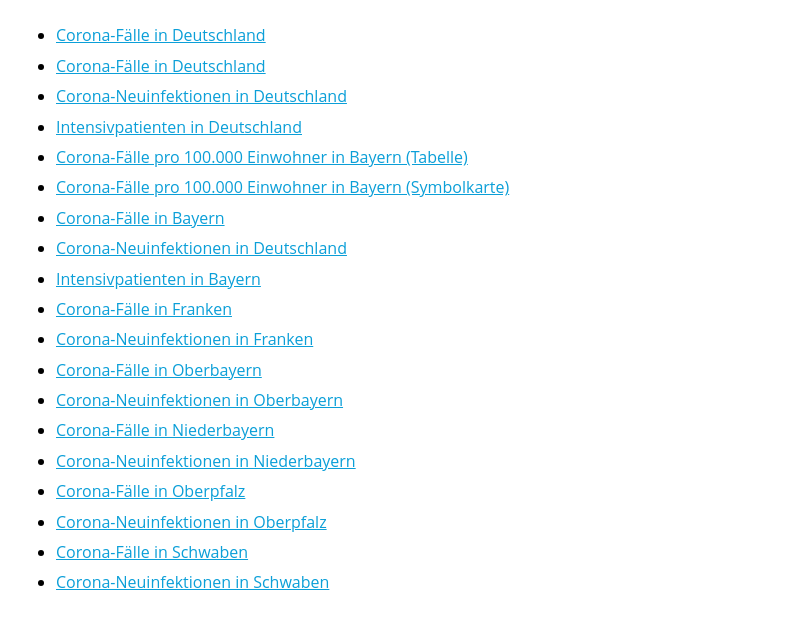
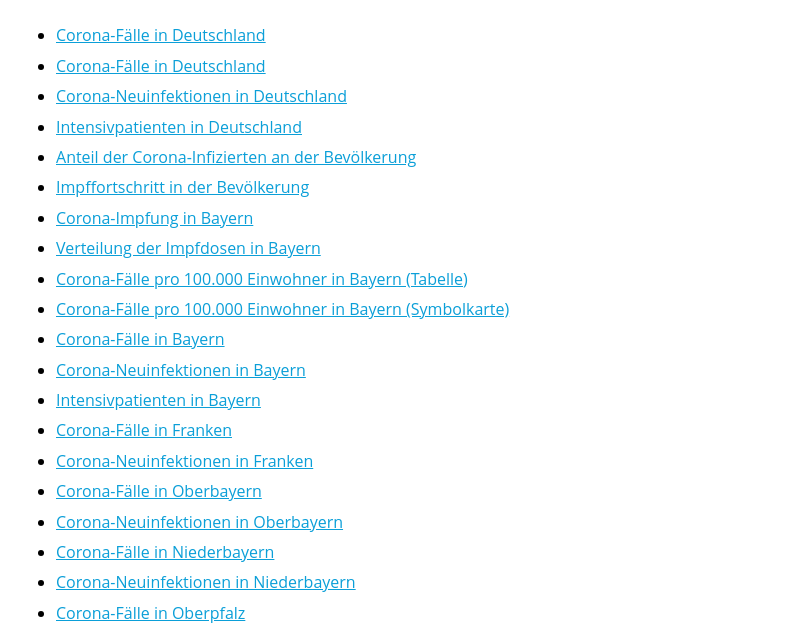
Before and after one commit to br-data/datawrapper-updater, a website: page docs/index.html in a window 1280 px wide. Shown: the part 97-726 px from the top of the page, without its empty margins (8-801 px from the left). Drawn offline with Linux system fonts and the light colour scheme.

Commit message:
Update chart overview

```diff
--- a/docs/index.html
+++ b/docs/index.html
@@ -70,10 +70,14 @@
       <li><a href="#id-pKz1y">Corona-Fälle in Deutschland</a></li>
       <li><a href="#id-FO8IT">Corona-Neuinfektionen in Deutschland</a></li>
       <li><a href="#id-jrkvL">Intensivpatienten in Deutschland</a></li>
+      <li><a href="#id-NG2nH">Anteil der Corona-Infizierten an der Bevölkerung</a></li>
+      <li><a href="#id-7LLPz">Impffortschritt in der Bevölkerung</a></li>
+      <li><a href="#id-tavHE">Corona-Impfung in Bayern</a></li>
+      <li><a href="#id-QKKta">Verteilung der Impfdosen in Bayern</a></li>
       <li><a href="#id-xB5Pf">Corona-Fälle pro 100.000 Einwohner in Bayern (Tabelle)</a></li>
       <li><a href="#id-rf5H5">Corona-Fälle pro 100.000 Einwohner in Bayern (Symbolkarte)</a></li>
       <li><a href="#id-eij5b">Corona-Fälle in Bayern</a></li>
-      <li><a href="#id-4zOBp">Corona-Neuinfektionen in Deutschland</a></li>
+      <li><a href="#id-4zOBp">Corona-Neuinfektionen in Bayern</a></li>
       <li><a href="#id-MCha4">Intensivpatienten in Bayern</a></li>
       <li><a href="#id-qsvOD">Corona-Fälle in Franken</a></li>
       <li><a href="#id-YJEKE">Corona-Neuinfektionen in Franken</a></li>
@@ -110,6 +114,30 @@
       <p><a href="https://app.datawrapper.de/chart/jrkvL/visualize#refine-the-chart">In Datawrapper bearbeiten</a> | <a href="https://datawrapper.dwcdn.net/jrkvL/">Vorschau öffnen</a> | <a href="https://europe-west3-brdata-corona.cloudfunctions.net/diviApi/query?area=DE&indicator=Patienten&filetype=csvv">Daten anschauen</a></p>
     </section>
 
+    <section id="id-NG2nH">
+      <iframe title="Anteil der Corona-Infizierten an der Bevölkerung" aria-label="chart" id="datawrapper-chart-NG2nH" src="https://datawrapper.dwcdn.net/NG2nH" scrolling="no" frameborder="0" style="width: 0; min-width: 100% !important; max-width: 730px; border: none;" height="175"></iframe>
+      <textarea readonly><iframe title="Anteil der Corona-Infizierten an der Bevölkerung" aria-label="chart" id="datawrapper-chart-NG2nH" src="https://datawrapper.dwcdn.net/NG2nH" scrolling="no" frameborder="0" style="width: 0; min-width: 100% !important; max-width: 730px; border: none;" height="500"></iframe></textarea>
+      <p><a href="https://app.datawrapper.de/chart/NG2nH/visualize#refine-the-chart">In Datawrapper bearbeiten</a> | <a href="https://datawrapper.dwcdn.net/NG2nH/">Vorschau öffnen</a> | <a href="https://docs.google.com/spreadsheets/d/1CcexpVxfgBnQdOKV_KXOzptNDuqB6E0Z6B9RFLq2dp4/ export?format=csv&gid=590463298">Daten anschauen</a></p>
+    </section>
+
+    <section id="id-7LLPz">
+      <iframe title="Impffortschritt in der Bevölkerung" aria-label="chart" id="datawrapper-chart-7LLPz" src="https://datawrapper.dwcdn.net/7LLPz" scrolling="no" frameborder="0" style="width: 0; min-width: 100% !important; max-width: 730px; border: none;" height="175"></iframe>
+      <textarea readonly><iframe title="Impffortschritt in der Bevölkerung" aria-label="chart" id="datawrapper-chart-7LLPz" src="https://datawrapper.dwcdn.net/7LLPz" scrolling="no" frameborder="0" style="width: 0; min-width: 100% !important; max-width: 730px; border: none;" height="500"></iframe></textarea>
+      <p><a href="https://app.datawrapper.de/chart/7LLPz/visualize#refine-the-chart">In Datawrapper bearbeiten</a> | <a href="https://datawrapper.dwcdn.net/7LLPz/">Vorschau öffnen</a> | <a href="https://docs.google.com/spreadsheets/d/1XATdGzosJl1nCDZCMgLKy5BkqoDqUk00D1OKauQMnRM/export?format=csv&gid=2001954630">Daten anschauen</a></p>
+    </section>
+
+    <section id="id-tavHE">
+      <iframe title="Corona-Impfung in Bayern" aria-label="chart" id="datawrapper-chart-tavHE" src="https://datawrapper.dwcdn.net/tavHE" scrolling="no" frameborder="0" style="width: 0; min-width: 100% !important; max-width: 730px; border: none;" height="300"></iframe>
+      <textarea readonly><iframe title="Corona-Impfung in Bayern" aria-label="chart" id="datawrapper-chart-tavHE" src="https://datawrapper.dwcdn.net/tavHE" scrolling="no" frameborder="0" style="width: 0; min-width: 100% !important; max-width: 730px; border: none;" height="500"></iframe></textarea>
+      <p><a href="https://app.datawrapper.de/chart/tavHE/visualize#refine-the-chart">In Datawrapper bearbeiten</a> | <a href="https://datawrapper.dwcdn.net/tavHE/">Vorschau öffnen</a> | <a href="https://docs.google.com/spreadsheets/d/1XATdGzosJl1nCDZCMgLKy5BkqoDqUk00D1OKauQMnRM/export?format=csv&gid=2001954630">Daten anschauen</a></p>
+    </section>
+
+    <section id="id-QKKta">
+      <iframe title="Verteilung der Impfdosen in Bayern" aria-label="chart" id="datawrapper-chart-QKKta" src="https://datawrapper.dwcdn.net/QKKta" scrolling="no" frameborder="0" style="width: 0; min-width: 100% !important; max-width: 730px; border: none;" height="500"></iframe>
+      <textarea readonly><iframe title="Verteilung der Impfdosen in Bayern" aria-label="chart" id="datawrapper-chart-QKKta" src="https://datawrapper.dwcdn.net/QKKta" scrolling="no" frameborder="0" style="width: 0; min-width: 100% !important; max-width: 730px; border: none;" height="500"></iframe></textarea>
+      <p><a href="https://app.datawrapper.de/chart/QKKta/visualize#refine-the-chart">In Datawrapper bearbeiten</a> | <a href="https://datawrapper.dwcdn.net/QKKta/">Vorschau öffnen</a> | <a href="https://docs.google.com/spreadsheets/d/1XATdGzosJl1nCDZCMgLKy5BkqoDqUk00D1OKauQMnRM/export?format=csv&gid=1046981025">Daten anschauen</a></p>
+    </section>
+
     <section id="id-xB5Pf">
       <iframe title="Corona-Fälle pro 100.000 Einwohner in Bayern (Tabelle)" aria-label="chart" id="datawrapper-chart-xB5Pf" src="https://datawrapper.dwcdn.net/xB5Pf" scrolling="no" frameborder="0" style="width: 0; min-width: 100% !important; max-width: 730px; border: none;" height="500"></iframe>
       <textarea readonly><iframe title="Corona-Fälle pro 100.000 Einwohner in Bayern (Tabelle)" aria-label="chart" id="datawrapper-chart-xB5Pf" src="https://datawrapper.dwcdn.net/xB5Pf" scrolling="no" frameborder="0" style="width: 0; min-width: 100% !important; max-width: 730px; border: none;" height="500"></iframe></textarea>
@@ -129,8 +157,8 @@
     </section>
 
     <section id="id-4zOBp">
-      <iframe title="Corona-Neuinfektionen in Deutschland" aria-label="chart" id="datawrapper-chart-4zOBp" src="https://datawrapper.dwcdn.net/4zOBp" scrolling="no" frameborder="0" style="width: 0; min-width: 100% !important; max-width: 730px; border: none;" height="500"></iframe>
-      <textarea readonly><iframe title="Corona-Neuinfektionen in Deutschland" aria-label="chart" id="datawrapper-chart-4zOBp" src="https://datawrapper.dwcdn.net/4zOBp" scrolling="no" frameborder="0" style="width: 0; min-width: 100% !important; max-width: 730px; border: none;" height="500"></iframe></textarea>
+      <iframe title="Corona-Neuinfektionen in Bayern" aria-label="chart" id="datawrapper-chart-4zOBp" src="https://datawrapper.dwcdn.net/4zOBp" scrolling="no" frameborder="0" style="width: 0; min-width: 100% !important; max-width: 730px; border: none;" height="500"></iframe>
+      <textarea readonly><iframe title="Corona-Neuinfektionen in Bayern" aria-label="chart" id="datawrapper-chart-4zOBp" src="https://datawrapper.dwcdn.net/4zOBp" scrolling="no" frameborder="0" style="width: 0; min-width: 100% !important; max-width: 730px; border: none;" height="500"></iframe></textarea>
       <p><a href="https://app.datawrapper.de/chart/4zOBp/visualize#refine-the-chart">In Datawrapper bearbeiten</a> | <a href="https://datawrapper.dwcdn.net/4zOBp/">Vorschau öffnen</a> | <a href="https://europe-west3-brdata-corona.cloudfunctions.net/rkiApi/query?startDate=2020-02-25&dateField=Refdatum&bundesland=Bayern&sumValue=false&filetype=csv">Daten anschauen</a></p>
     </section>
 
```
